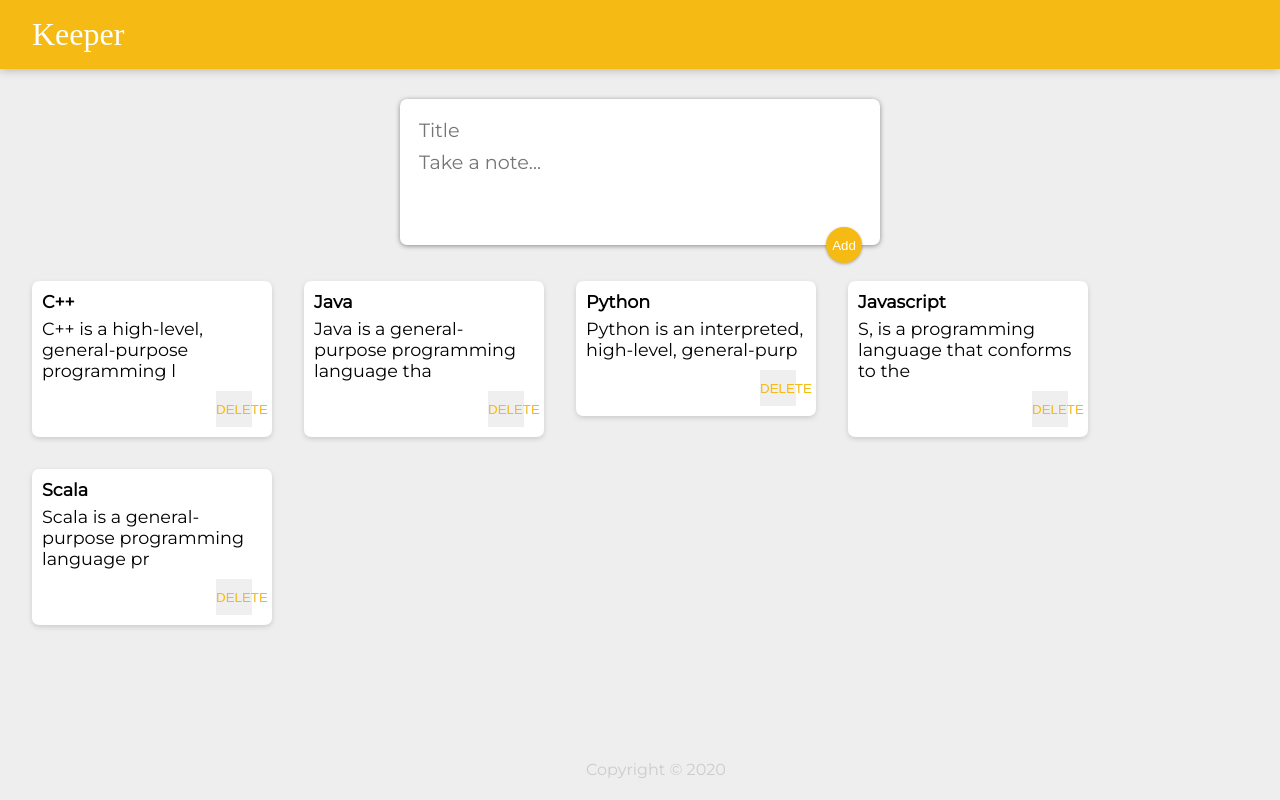
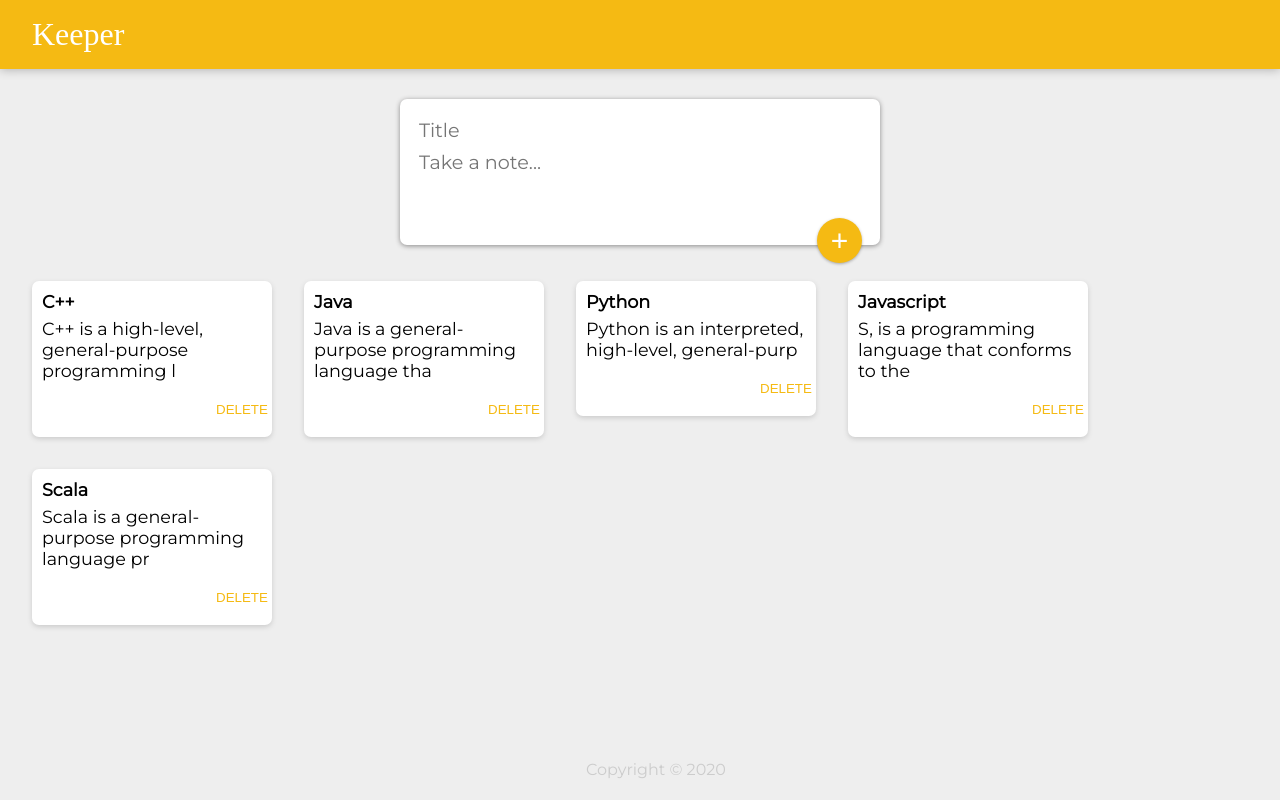
Before and after one commit to akashskiee/keeper-clone, a React (Create React App) app: page / in a window 1280 px wide. Built offline with nearby package versions, Linux system fonts and the light colour scheme; a web font is replaced by a local one.

Commit message:
Modified delete button

```diff
--- a/public/style.css
+++ b/public/style.css
@@ -60,6 +60,7 @@ footer p {
   float: right;
   margin-right: 10px;
   color: #f5ba13;
+  background-color: #fff;
   border: none;
   width: 36px;
   height: 36px;
@@ -91,11 +92,12 @@ form button {
   right: 18px;
   bottom: -18px;
   background: #f5ba13;
+  font-size: 30px;
   color: #fff;
   border: none;
   border-radius: 50%;
-  width: 36px;
-  height: 36px;
+  width: 45px;
+  height: 45px;
   box-shadow: 0 1px 3px rgba(0, 0, 0, 0.3);
   cursor: pointer;
   outline: none;
--- a/src/components/InputArea.jsx
+++ b/src/components/InputArea.jsx
@@ -6,7 +6,7 @@ function InputArea() {
       <form>
         <input name="title" placeholder="Title" />
         <textarea name="content" placeholder="Take a note..." rows="3" />
-        <button>Add</button>
+        <button>+</button>
       </form>
     </div>
   );
```
